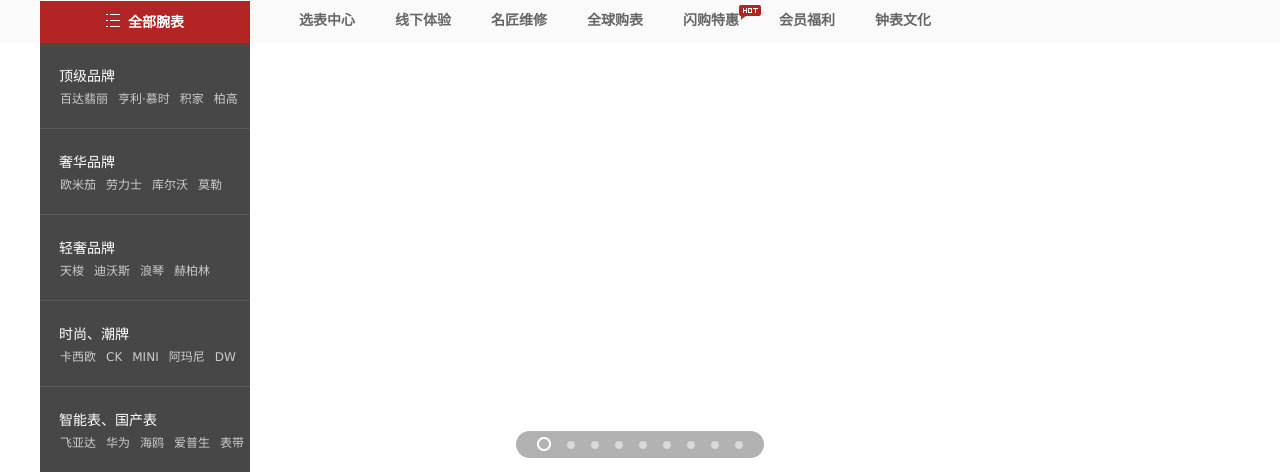
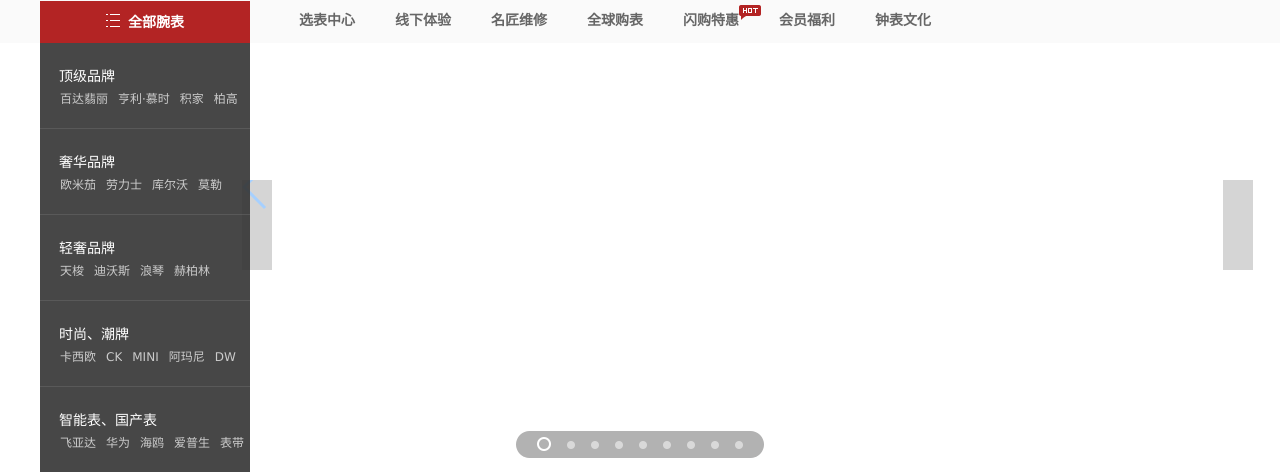
Before and after one commit to Riderdmyf/project66_wanbiao, a Django app: page / in a window 1280 px wide. Shown: the part 213-685 px from the top of the page. Run offline with Django 3.2, Linux system fonts and the light colour scheme; data that the repository does not hold is empty; some libraries are stand-ins or nearby versions.

Commit message:
lunbotu finished

```diff
--- /dev/null
+++ b/static/js/index.js
@@ -0,0 +1,12 @@
+$(function () {
+    var swiper = new Swiper('.swiper-container', {
+        pagination: '.swiper-pagination',
+        nextButton: '.swiper-button-next',
+        prevButton: '.swiper-button-prev',
+        paginationClickable: true,
+        spaceBetween: 30,
+        centeredSlides: true,
+        autoplay: 2500,
+        autoplayDisableOnInteraction: false,
+    });
+})
--- a/templates/wanbiao/index.html
+++ b/templates/wanbiao/index.html
@@ -14,6 +14,8 @@
 {% block extjs %}
     <script src="{% static 'js/pop_zone.js' %}"></script>
     <script src="{% static 'js/cf.js' %}"></script>
+    <script src="{% static 'js/swiper.js' %}"></script>
+    <script src="{% static 'js/index.js' %}"></script>
 {% endblock %}
 
 {% block content %}
@@ -675,7 +677,7 @@
                 </div>
             </div>
             <div class="floor">
-                <div class="cf swiper-container">
+                <div class="cf swiper-container" id="topSwiper">
                     <div class="cf_img swiper-wrapper">
 {#                        <ul></ul>#}
                         {% for lunbo in wheels %}
@@ -686,8 +688,8 @@
                     </div>
                     <div class="cf_rl">
                         <div class="cf_rl_dir">
-                            <a rel="#" class="cf_prev"></a>
-                            <a rel="#" class="cf_next"></a>
+                            <a rel="#" class="cf_prev swiper-button-prev"></a>
+                            <a rel="#" class="cf_next swiper-button-next"></a>
                         </div>
                     </div>
                     <div class="cf_boadr">
```
